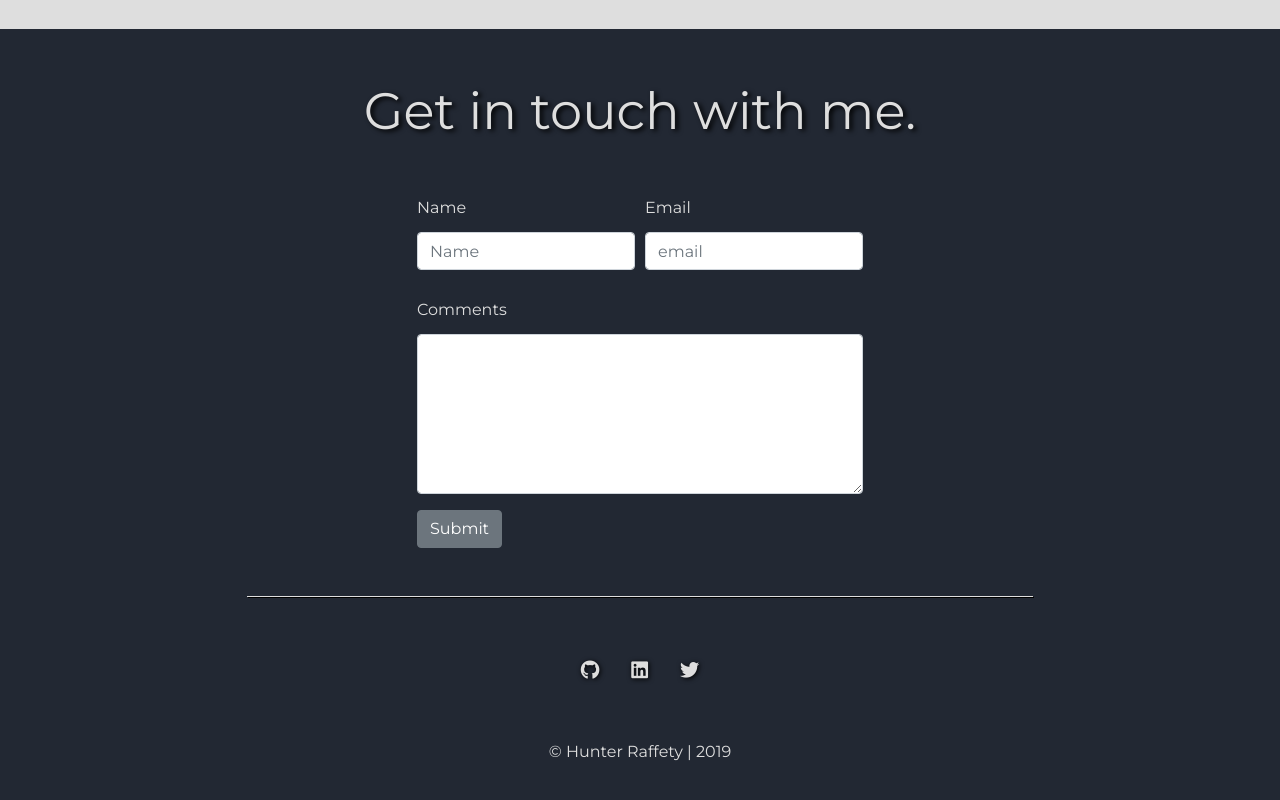
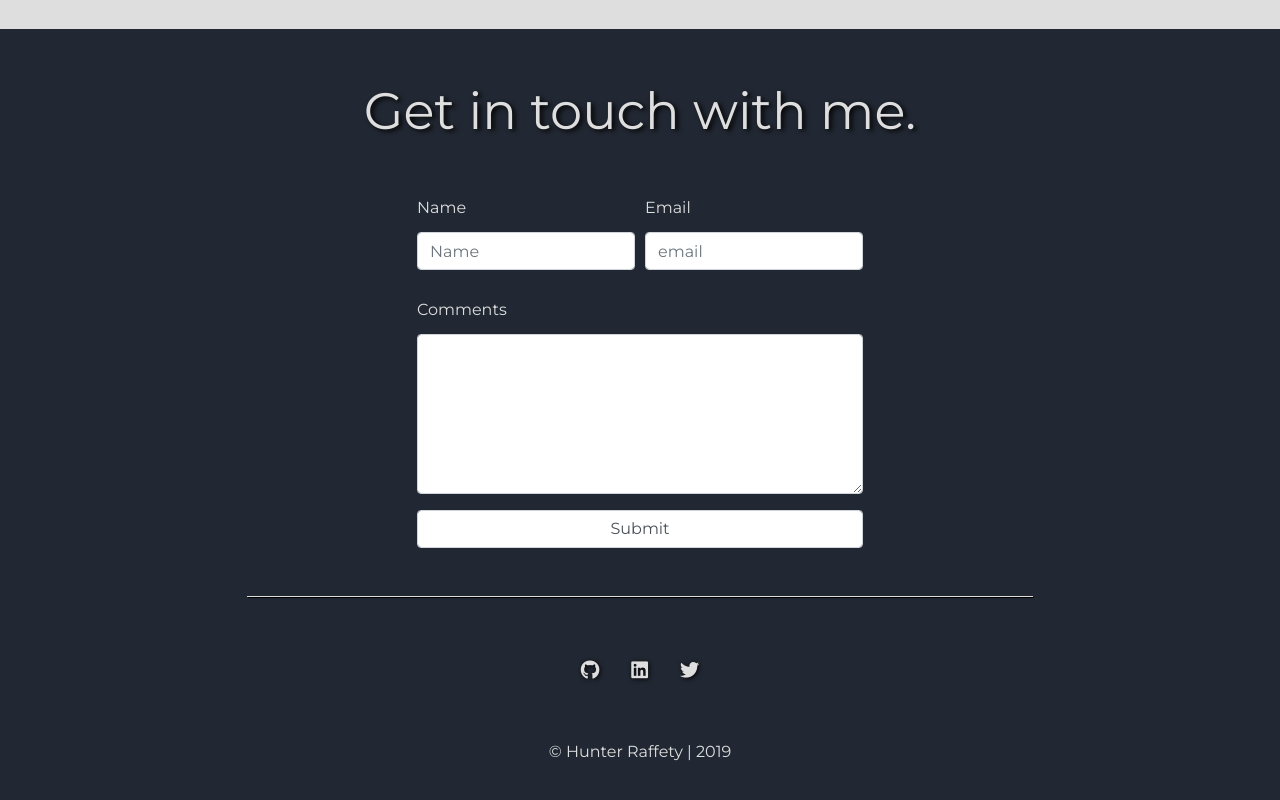
Before and after one commit to hunterraffety/portfolio, a React (Create React App) app: page / in a window 1280 px wide. Shown: the part 3900-4700 px from the top of the page. Built offline with nearby package versions, Linux system fonts and the light colour scheme; some icons are missing; what react-animations would draw is missing.

Commit message:
form debugging.

```diff
--- a/src/components/Footer/Footer.js
+++ b/src/components/Footer/Footer.js
@@ -18,12 +18,7 @@ class Footer extends React.Component {
           </Col>
         </Row>
         <Row>
-          <Form
-            name='contact'
-            className='pad bottom-line'
-            method='post'
-            netlify
-          >
+          <Form name='contact' className='pad bottom-line' netlify>
             <Row form>
               <Col md={6}>
                 <FormGroup>
@@ -58,7 +53,7 @@ class Footer extends React.Component {
             </Row>
             <Row>
               <Col>
-                <Button>Submit</Button>
+                <Input type='submit'>Submit</Input>
               </Col>
             </Row>
           </Form>
```
